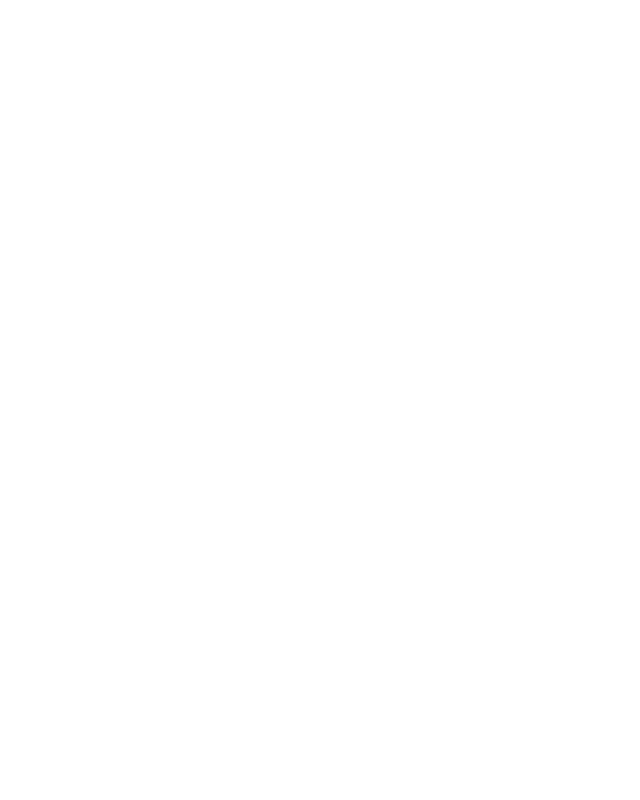
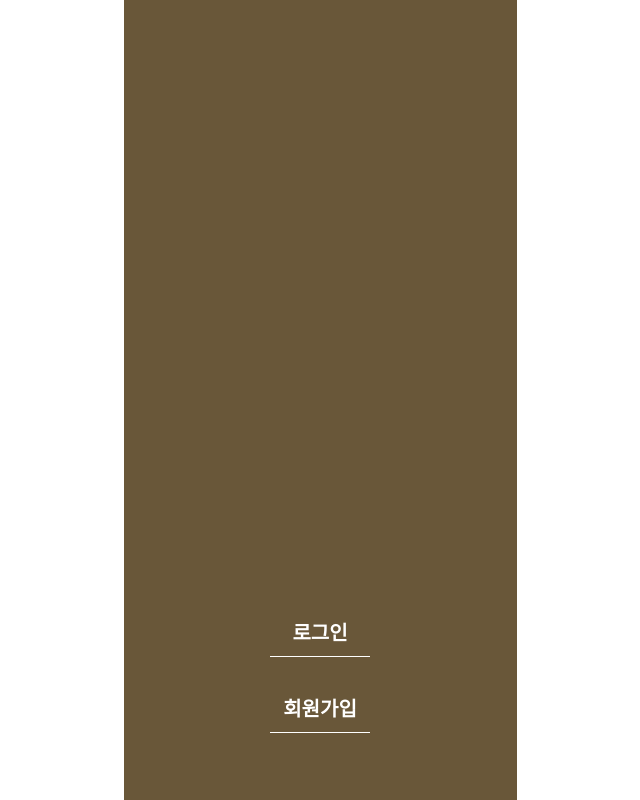
Before and after one commit to 2025-13thHackathon-TeamMinsik/Frontend, a React (Create React App) app: page /Splash3 in a window 1280 px wide. Before the commit this address had no page. Shown: the whole page, without its empty margins (320-960 px from the left). Built offline with nearby package versions, Linux system fonts and the light colour scheme.

Commit message:
스플래시 1,2,3 배경 이미지 제외

```diff
--- a/src/App.js
+++ b/src/App.js
@@ -1,6 +1,9 @@
 import { BrowserRouter, Route, Routes } from "react-router-dom";
 
 import Splash4 from "./pages/Splash4";
+import Splash1 from "./pages/Splash1";
+import Splash2 from "./pages/Splash2";
+import Splash3 from "./pages/Splash3";
 import StudentSignup1 from "./pages/StudentSignup1";
 import StudentSignup2 from "./pages/StudentSignup2";
 import StudentSignup3 from "./pages/StudentSignup3";
@@ -19,6 +22,9 @@
         <Route path="/StudentSignup4" element={<StudentSignup4 />} />
         <Route path="/BusinessSignup3" element={<BusinessSignup3 />} />
         <Route path="/StudentPost" element={<StudentPost />} />
+        <Route path="/Splash1" element={<Splash1 />} />
+        <Route path="/Splash2" element={<Splash2 />} />
+        <Route path="/Splash3" element={<Splash3 />} />
       </Routes>
     </BrowserRouter>
   );
--- /dev/null
+++ b/src/pages/Splash1.jsx
@@ -0,0 +1,17 @@
+import React from "react";
+import * as S from "../styles/StyledSplash1";
+
+const Splash1 = () => {
+  return (
+    <S.Container>
+      <S.Background>
+
+      </S.Background>
+
+      <S.Title>작은 재능 하나.</S.Title>
+      <S.Text>지금 텅 빈 곳간에 당신의 재능을 담아보세요.</S.Text>
+    </S.Container>
+  );
+};
+
+export default Splash1;
--- /dev/null
+++ b/src/pages/Splash2.jsx
@@ -0,0 +1,18 @@
+import React from "react";
+import * as S from "../styles/StyledSplash1";
+
+const Splash2 = () => {
+  return (
+    <S.Container>
+      <S.Background>
+
+      </S.Background>
+
+      <S.Title>우리 동네를 바꾸는 힘.</S.Title>
+      <S.Text>차곡 차곡 쌓인 재능이<br />
+      우리 동네를 따뜻하게 만들어줍니다.</S.Text>
+    </S.Container>
+  );
+};
+
+export default Splash2;
--- /dev/null
+++ b/src/pages/Splash3.jsx
@@ -0,0 +1,17 @@
+import React from "react";
+import * as S from "../styles/StyledSplash3";
+
+const Splash3 = () => {
+  return (
+    <S.Container>
+      <S.Background>
+
+      </S.Background>
+
+      <S.Login>로그인</S.Login>
+      <S.Signup>회원가입</S.Signup>
+    </S.Container>
+  );
+};
+
+export default Splash3;
--- /dev/null
+++ b/src/styles/StyledSplash1.jsx
@@ -0,0 +1,50 @@
+import { styled } from "styled-components";
+
+export const Container = styled.div`
+  position: relative;
+  display: flex;
+  flex-direction: column; /* 세로로 배치 */
+  margin: 0 auto;
+  width: 393px;
+  height: 100vh;
+  background: #fff;
+  outline: 1px solid black;
+
+`;
+
+export const Background = styled.div`
+  position: absolute;
+  display: flex;
+  right: 0px;
+  top: 290px;
+`;
+
+export const Title = styled.div`
+color: #000;
+
+/* B24 */
+font-family: Pretendard;
+font-size: 24px;
+font-style: normal;
+font-weight: 700;
+line-height: normal;
+
+margin-top: 240px;
+margin-left: 60px;
+
+`;
+
+export const Text = styled.div`
+color: var(--400, #6C6C6C);
+
+/* R16 */
+font-family: Pretendard;
+font-size: 16px;
+font-style: normal;
+font-weight: 400;
+
+
+margin-top: 19px;
+margin-left: 60px;
+display: block;
+`;
--- /dev/null
+++ b/src/styles/StyledSplash3.jsx
@@ -0,0 +1,51 @@
+import { styled } from "styled-components";
+
+export const Container = styled.div`
+  position: relative;
+  display: flex;
+  flex-direction: column; /* 세로로 배치 */
+  margin: 0 auto;
+  width: 393px;
+  height: 100vh;
+  background-color: #695739;
+  align-items: center;
+`;
+
+export const Background = styled.div`
+`;
+
+export const Login= styled.div`
+
+color: #FFF;
+text-align: center;
+
+/* B20 */
+font-family: Pretendard;
+font-size: 20px;
+font-style: normal;
+font-weight: 700;
+line-height: normal;
+border-bottom: 0.5px solid white;
+padding: 10px;
+width: 80px;
+
+margin-top: 607px;
+`;
+export const Signup = styled.div`
+
+color: #FFF;
+text-align: center;
+
+/* B20 */
+font-family: Pretendard;
+font-size: 20px;
+font-style: normal;
+font-weight: 700;
+line-height: normal;
+
+border-bottom: 0.5px solid white;
+padding: 10px;
+width: 80px;
+
+margin-top: 26px;
+`;
```
